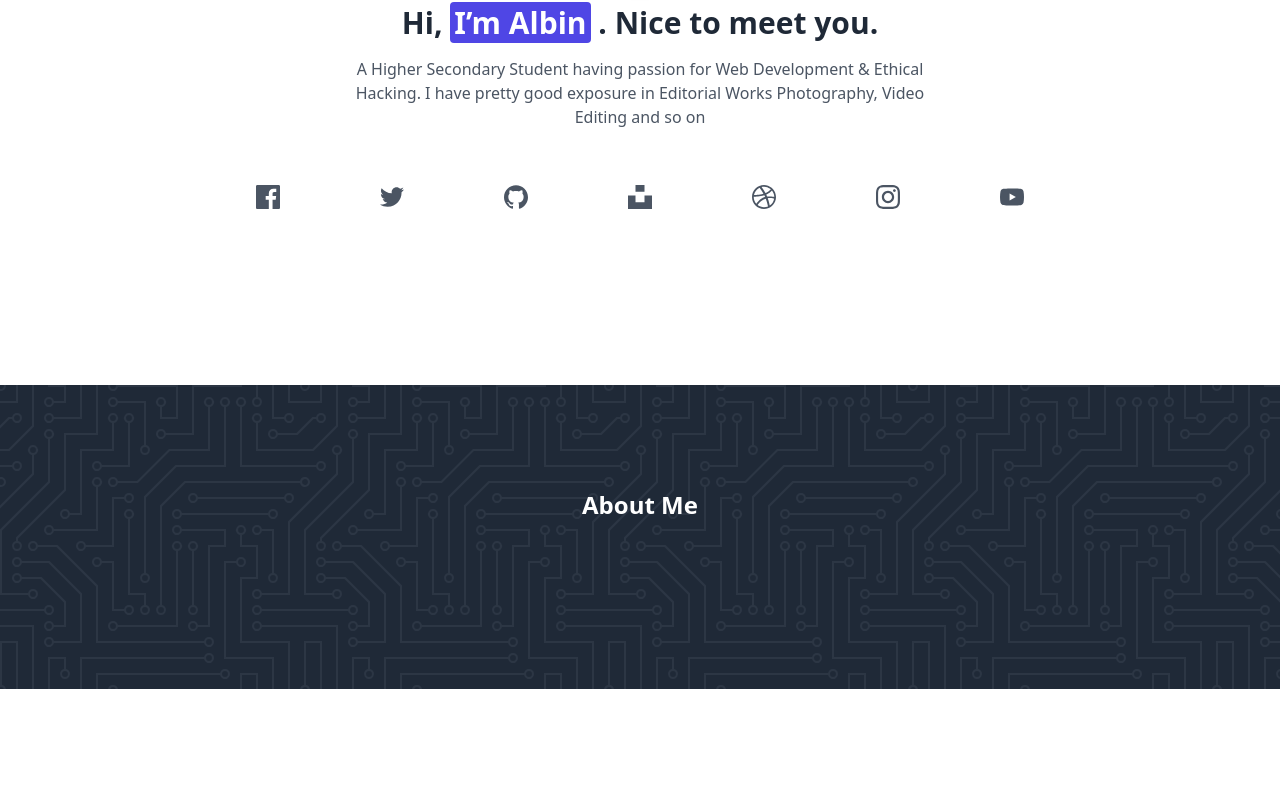
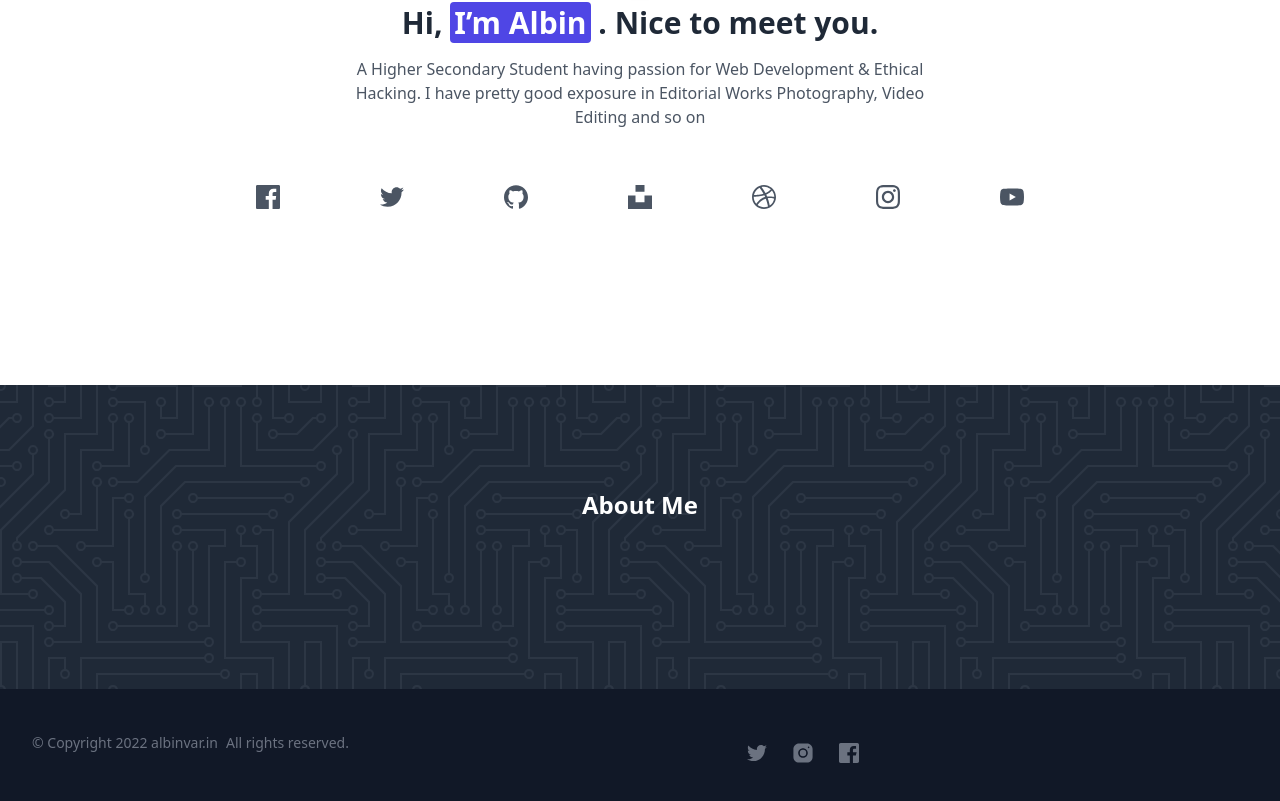
Before and after one commit to albinvar/portfolio-nuxt, a Nuxt app: page / in a window 1280 px wide. Shown: the part 427-1228 px from the top of the page. Before the commit the page ends 1116 px from the top, so only its background shows below. Built offline with nearby package versions, Linux system fonts and the light colour scheme.

Commit message:
add FooterComponent.vue

```diff
--- /dev/null
+++ b/components/FooterComponent.vue
@@ -0,0 +1,53 @@
+<template>
+  <div class="bg-gray-900 relative inset-x-0 bottom-0">
+    <div class="px-4 mx-auto sm:max-w-xl md:max-w-full lg:max-w-screen-xl md:px-24 lg:px-8">
+      <div class="flex flex-col justify-between py-10 border-gray-800 sm:flex-row">
+        <p class="text-sm my-1 text-gray-500">
+          © Copyright {{currentDate.getFullYear()}} albinvar.in
+        </p>
+        <p class="mx-2 my-1 text-sm text-gray-500">
+          All rights reserved.
+        </p>
+        <div class="my-3 mx-auto flex flex-wrap items-center gap-x-6 justify-between">
+          <a href="/" class="text-gray-500 transition-colors duration-300 hover:text-teal-accent-400">
+            <svg viewBox="0 0 24 24" fill="currentColor" class="h-5">
+              <path
+                d="M24,4.6c-0.9,0.4-1.8,0.7-2.8,0.8c1-0.6,1.8-1.6,2.2-2.7c-1,0.6-2,1-3.1,1.2c-0.9-1-2.2-1.6-3.6-1.6 c-2.7,0-4.9,2.2-4.9,4.9c0,0.4,0,0.8,0.1,1.1C7.7,8.1,4.1,6.1,1.7,3.1C1.2,3.9,1,4.7,1,5.6c0,1.7,0.9,3.2,2.2,4.1 C2.4,9.7,1.6,9.5,1,9.1c0,0,0,0,0,0.1c0,2.4,1.7,4.4,3.9,4.8c-0.4,0.1-0.8,0.2-1.3,0.2c-0.3,0-0.6,0-0.9-0.1c0.6,2,2.4,3.4,4.6,3.4 c-1.7,1.3-3.8,2.1-6.1,2.1c-0.4,0-0.8,0-1.2-0.1c2.2,1.4,4.8,2.2,7.5,2.2c9.1,0,14-7.5,14-14c0-0.2,0-0.4,0-0.6 C22.5,6.4,23.3,5.5,24,4.6z"
+              ></path>
+            </svg>
+          </a>
+          <a href="/" class="text-gray-500 transition-colors duration-300 hover:text-teal-accent-400">
+            <svg viewBox="0 0 30 30" fill="currentColor" class="h-6">
+              <circle cx="15" cy="15" r="4"></circle>
+              <path
+                d="M19.999,3h-10C6.14,3,3,6.141,3,10.001v10C3,23.86,6.141,27,10.001,27h10C23.86,27,27,23.859,27,19.999v-10   C27,6.14,23.859,3,19.999,3z M15,21c-3.309,0-6-2.691-6-6s2.691-6,6-6s6,2.691,6,6S18.309,21,15,21z M22,9c-0.552,0-1-0.448-1-1   c0-0.552,0.448-1,1-1s1,0.448,1,1C23,8.552,22.552,9,22,9z"
+              ></path>
+            </svg>
+          </a>
+          <a href="/" class="text-gray-500 transition-colors duration-300 hover:text-teal-accent-400">
+            <svg viewBox="0 0 24 24" fill="currentColor" class="h-5">
+              <path
+                d="M22,0H2C0.895,0,0,0.895,0,2v20c0,1.105,0.895,2,2,2h11v-9h-3v-4h3V8.413c0-3.1,1.893-4.788,4.659-4.788 c1.325,0,2.463,0.099,2.795,0.143v3.24l-1.918,0.001c-1.504,0-1.795,0.715-1.795,1.763V11h4.44l-1,4h-3.44v9H22c1.105,0,2-0.895,2-2 V2C24,0.895,23.105,0,22,0z"
+              ></path>
+            </svg>
+          </a>
+        </div>
+      </div>
+    </div>
+  </div>
+</template>
+
+<script>
+export default {
+  name: 'FooterComponent',
+  data(){
+    return {
+      currentDate: new Date,
+    }
+  }
+}
+</script>
+
+<style scoped>
+
+</style>
--- a/layouts/default.vue
+++ b/layouts/default.vue
@@ -100,14 +100,17 @@
       </div>
     </div>
     <Nuxt />
+    <FooterComponent />
   </div>
 </template>
 
 <script>
 import { mapState, mapMutations } from 'vuex'
+import FooterComponent from '~/components/FooterComponent'
 
 export default {
   name: 'App',
+  components: { FooterComponent },
   data() {
     return {
       // navbarStatus: this.$store.state.navbarStatus,
```
